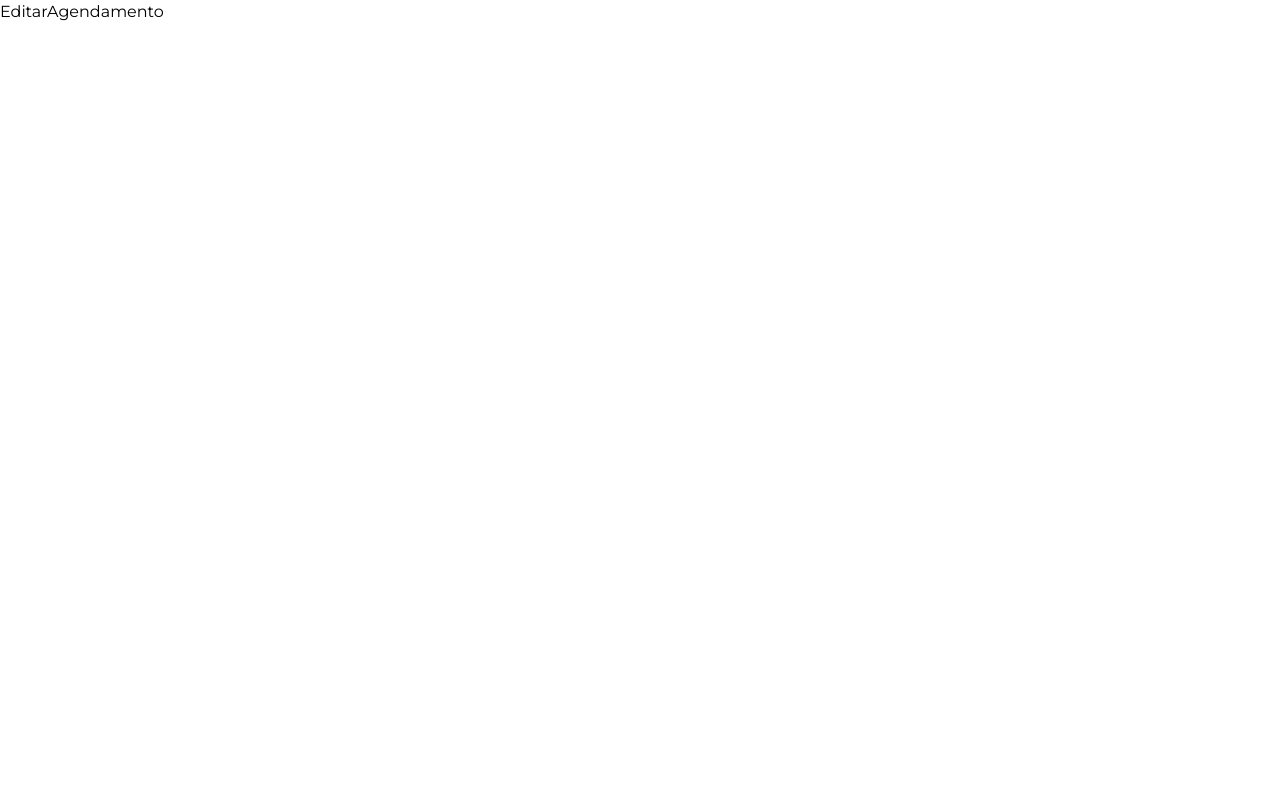
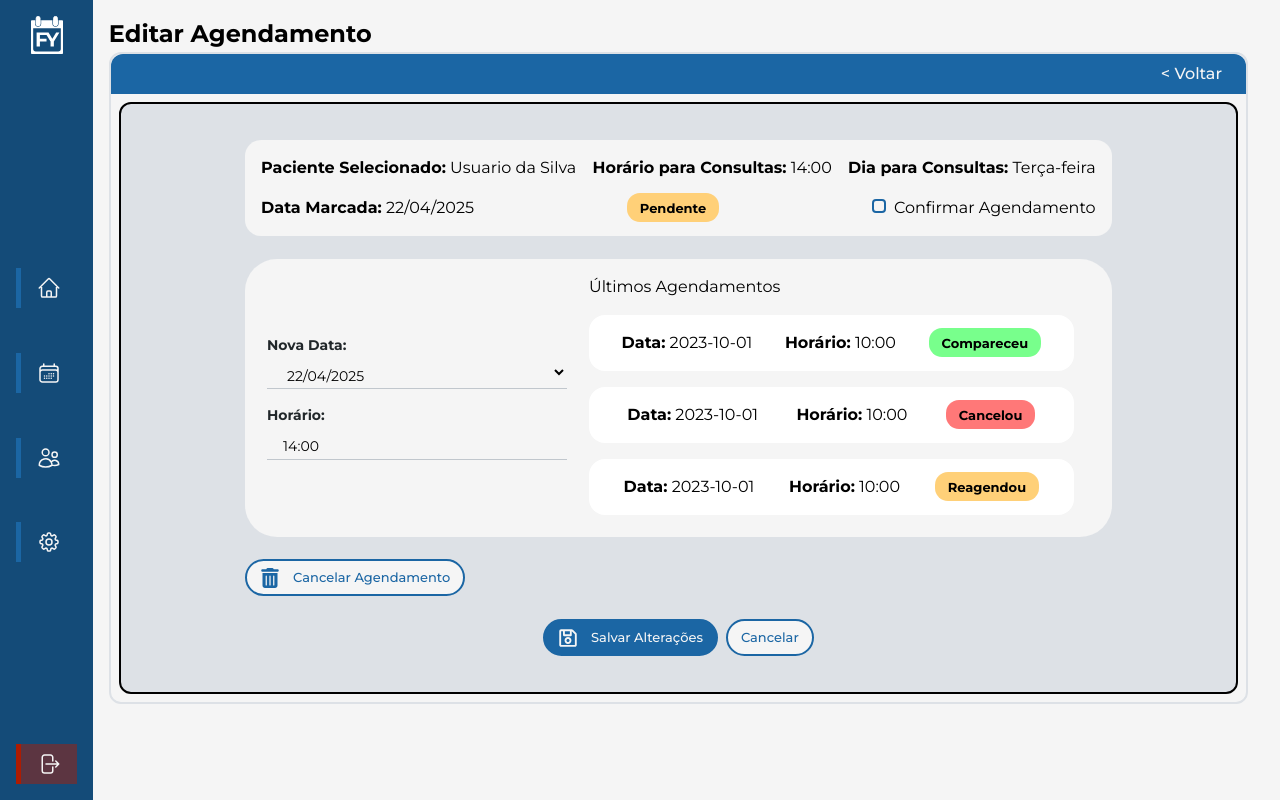
Before and after one commit to KauanPaschoal/web-projeto, a React (Vite) app: page /dashboard/agendamentos/editar in a window 1280 px wide. Built offline with nearby package versions, Linux system fonts and the light colour scheme.

Commit message:
feat: tela de editar agendamento front ok falta fetchs editar e cancelar. e att: componente de cadastrar e de agendaDia

```diff
--- a/src/pages/dashboard/agendamentos/CadastrarAgendamento/CadastrarAgendamento.css
+++ b/src/pages/dashboard/agendamentos/CadastrarAgendamento/CadastrarAgendamento.css
@@ -30,7 +30,7 @@
     height: 50%;
     display: flex;
     flex-direction: row;
-    align-items: start;
+    align-items: center;
     justify-content: space-evenly;
     background-color: var(--WhiteFy);
     border-radius: 2em;
@@ -41,7 +41,7 @@
 
 .div-escolher-paciente{
     width: 80%;
-    height: 10vh;
+    min-height: 10vh;
     display: flex;
     flex-direction: row;
     justify-content: space-between;
@@ -130,7 +130,6 @@
 
 
 .status{
-    background-color: var(--LightGrayFy);
     color: var(--BlackFy);
     padding: 0.5em 1em;
     border-radius: 1em;
@@ -140,22 +139,22 @@
 
 .status-sessao-ok{
     background-color: var(--GreenAlertFy);
-    color: var(--WhiteFy);
+    color: var(--BlackFy);
 }
 
 .status-sessao-cancelado{
     background-color: var(--RedAlertFy);
-    color: var(--WhiteFy);
+    color: var(--BlackFy);
 }
 
 .status-sessao-reagendado{
     background-color: var(--YellowAlertFy);
-    color: var(--WhiteFy);
+    color: var(--BlackFy);
 }
 
 .status-sessao-pendente{
     background-color: var(--YellowAlertFy);
-    color: var(--WhiteFy);
+    color: var(--BlackFy);
 }
 
 .status-sessao-default {
--- a/src/pages/dashboard/agendamentos/CadastrarAgendamento/CadastrarAgendamento.jsx
+++ b/src/pages/dashboard/agendamentos/CadastrarAgendamento/CadastrarAgendamento.jsx
@@ -237,9 +237,10 @@ const CadastrarAgendamento = ({ paciente }) => {
                     </div>
 
                     <div className='container-sessao'>
+                        {query !== '' && pacienteSelecionado && pacienteSelecionado.nome === query && (
                             <div className='container-inputs flex gap-2'>
                                 <div className="select-container w-full">
-                                <label htmlFor="data" className="input-label">Data</label>
+                                    <label htmlFor="data" className="input-label">Data:</label>
                                     <select
                                         id="data"
                                         name="data"
@@ -273,6 +274,8 @@ const CadastrarAgendamento = ({ paciente }) => {
                                     className={"w-full"}
                                 />
                             </div>
+                        )}
+
                         {query !== '' && pacienteSelecionado && pacienteSelecionado.nome === query && (
                             <div className='agendamentos-container'>
                                 <h3>Últimos Agendamentos</h3>
@@ -307,7 +310,10 @@ const CadastrarAgendamento = ({ paciente }) => {
                     </div>
                     <div className='flex gap-2'>
                         <button type="submit" className='btn_primario rounded-full' >Salvar Alterações</button>
-                        <button className='btn_secundario rounded-full'>Cancelar</button>
+                        <button className='btn_secundario rounded-full'
+                            onClick={() => window.location.href = '/dashboard/agendamentos'}
+                            type="button"
+                        >Cancelar</button>
                     </div>
                 </form>
             </MainComponent >
--- /dev/null
+++ b/src/pages/dashboard/agendamentos/EditarAgendamento/EditarAgendamento.css
@@ -0,0 +1,15 @@
+@import 'tailwindcss';
+
+.form-editar-agendamento{
+    display: flex;
+    flex-direction: column;
+    justify-content: space-evenly;
+    align-items: center;
+    width: 100%;
+    height: 100%;
+    padding: 1em;
+    gap: 0.2em;
+    border: var(--BlackFy) 2px solid;
+    border-radius: 12px;
+    background-color: var(--LightGrayFy);
+}
--- a/src/pages/dashboard/agendamentos/EditarAgendamento/EditarAgendamento.jsx
+++ b/src/pages/dashboard/agendamentos/EditarAgendamento/EditarAgendamento.jsx
@@ -1,8 +1,237 @@
 import React from 'react'
+import MainComponent from '../../components/mainComponent/MainComponent'
+import MenuLateralComponent from '../../components/MenuLateral/MenuLateralComponent'
+import './EditarAgendamento.css'
+import InputField from '../../components/InputField/InputField'
+import { FaDeleteLeft, FaTrashCan } from 'react-icons/fa6'
+import { FaRegSave, FaSave } from 'react-icons/fa'
 
 const EditarAgendamento = () => {
+
+  const [paciente, setPaciente] = React.useState([]);
+  const [agendamentos, setAgendamentos] = React.useState([]);
+  const [diasDoMes, setDiasDoMes] = React.useState({});
+  const [agendamento,setAgendamento] = React.useState({});
+
+  const pacienteResponse = ([
+    { id: 1, nome: "Usuario da Silva", horario: "14:00", diaSemana: 2, data: "22/04/2025", status: "Pendente" },
+  ]);
+
+  React.useEffect(() => {
+    const selectedPaciente = pacienteResponse.find(p => p.id === 1);
+    if (selectedPaciente) {
+      setPaciente(selectedPaciente);
+        setDiasDoMes({
+            diaMes: Array.from({ length: 4 }, (_, i) => {
+                const data = new Date();
+                data.setDate(data.getDate() + i * 7 + ((selectedPaciente.diaSemana - data.getDay() + 7) % 7));
+                return data.toLocaleDateString('pt-BR', { day: '2-digit', month: '2-digit', year: 'numeric' });
+            }),
+        });
+    }
+}, []);
+
+
+
+
+  const agendamentosResponse = ([
+    { data: "2023-10-01", horario: "10:00", idPaciente: 1, status: "Compareceu" },
+    { data: "2023-10-01", horario: "10:00", idPaciente: 1, status: "Cancelou" },
+    { data: "2023-10-01", horario: "10:00", idPaciente: 1, status: "Reagendou" },
+    { data: "2023-10-01", horario: "10:00", idPaciente: 1, status: "Pendente" },
+    { data: "2023-10-01", horario: "10:00", idPaciente: 1, status: "Compareceu" },
+  ]);
+
+
+
+  React.useEffect(() => {
+    if (paciente && paciente.id) {
+        const filteredAgendamentos = agendamentosResponse.filter(
+            agendamento => agendamento.idPaciente === paciente.id
+        );
+        setAgendamentos(filteredAgendamentos);
+    }
+}, [paciente]);
+
+  const getNomeDiaSemana = (diaSemana) => {
+    const dias = [
+      "Domingo",
+      "Segunda-feira",
+      "Terça-feira",
+      "Quarta-feira",
+      "Quinta-feira",
+      "Sexta-feira",
+      "Sábado",
+    ];
+    return dias[diaSemana] || "Desconhecido";
+  };
+
+  const handleAtualizarAgendamento = (e) => {
+    e.preventDefault();
+
+    const updatedPaciente = {
+      ...paciente,
+      data: paciente.data,
+      horario: paciente.horario,
+      status: paciente.status,
+    };
+    setPaciente(updatedPaciente);
+
+
+    alert("Agendamento atualizado com sucesso!");
+    console.log("Paciente atualizado:", updatedPaciente);
+    console.log("Paciente objeto:", paciente);
+  }
+
+
+
+
+
   return (
-    <div>EditarAgendamento</div>
+    <>
+      <MenuLateralComponent />
+      <MainComponent
+        title={'Editar Agendamento'}
+        headerContent={
+          <button className="btn_agendamento" onClick={() => window.location.href = '/dashboard/agendamentos'}>
+            {"< Voltar"}
+          </button>
+        }
+      >
+
+        <form className='form-editar-agendamento'
+
+          noValidates
+          onSubmit={handleAtualizarAgendamento}>
+          <div className='div-escolher-paciente'>
+            {paciente && (
+              <div className="paciente-info">
+                <p><strong>Paciente Selecionado:</strong> {paciente.nome}</p>
+                <p><strong>Horário para Consultas:</strong> {paciente.horario}</p>
+                <p><strong>Dia para Consultas:</strong> {getNomeDiaSemana(paciente.diaSemana)}</p>
+                <p><strong>Data Marcada:</strong> {paciente.data}</p>
+                <p><strong></strong>
+                  <span className={`status ${paciente.status === 'Pendente' ? 'status-sessao-pendente' :
+                    paciente.status === 'Confirmado' ? 'status-sessao-ok' :
+                      paciente.status === 'Cancelado' ? 'status-cancelado' :
+                        ''
+                    }`}>
+                    {paciente.status}
+                  </span>
+                </p>
+                <div className="checkbox-container">
+                  <label>
+                    <input
+                      type="checkbox"
+                      checked={paciente.confirmado || false}
+                      onChange={(e) => setPaciente({
+                        ...paciente,
+                        confirmado: e.target.checked,
+                        status: e.target.checked ? 'Confirmado' : 'Pendente'
+                      })}
+                    />
+                    Confirmar Agendamento
+                  </label>
+                </div>
+              </div>
+            )}
+          </div>
+
+          <div className='container-sessao'>
+            <div className='container-inputs flex gap-2'>
+              <div className="select-container w-full">
+                <label htmlFor="data" className="input-label">Nova Data:</label>
+                <select
+                  id="data"
+                  name="data"
+                  required
+                  className="select-field w-full"
+                  value={paciente?.data || ''}
+                  onChange={(e) => setPaciente({
+                    ...paciente,
+                    data: e.target.value
+                  })}
+                >
+                  <option value="" disabled>Selecione uma data</option>
+                  {paciente && diasDoMes.diaMes && diasDoMes.diaMes.map((data, index) => (
+                    <option key={index} value={data}>
+                      {data}
+                    </option>
+                  ))}
+                </select>
+              </div>
+              <InputField
+                type="text"
+                id="horario"
+                name="horario"
+                labelTitle="Horário"
+                placeholder="Horário"
+                required
+                value={paciente ? paciente.horario : ''}
+                readOnly={paciente ? false : true}
+                className={"w-full"}
+              />
+            </div>
+            {paciente && (
+              <div className='agendamentos-container'>
+                <h3>Últimos Agendamentos</h3>
+                <div className='agendamentos-list'>
+                  {agendamentos.map((agendamento, index) => {
+                    const getStatusSessaoClass = () => {
+                      switch (agendamento.status) {
+                        case 'Compareceu':
+                          return 'status-sessao-ok';
+                        case 'Pendente':
+                          return 'status-sessao-pendente';
+                        case 'Cancelou':
+                          return 'status-sessao-cancelado';
+                        case 'Reagendou':
+                          return 'status-sessao-reagendado';
+                        default:
+                          return 'status-sessao-default';
+                      }
+                    };
+                    return (
+                      <div key={index} className="agendamento-item">
+                        <p><strong>Data:</strong> {agendamento.data}</p>
+                        <p><strong>Horário:</strong> {agendamento.horario}</p>
+                        <p><span className={`status ${getStatusSessaoClass()}`}>{agendamento.status}</span></p>
+                      </div>
+                    )
+                  }
+                  )}
+                </div>
+              </div>
+            )}
+          </div>
+          <div className='w-[80%]'>
+            <button
+              className='btn_secundario rounded-full flex gap-2'
+              type="button"
+              onClick={() => setPaciente({
+                ...paciente,
+                data: paciente.selectedDate
+              })}
+            >
+              <FaTrashCan className='' size={20} />
+              Cancelar Agendamento
+            </button>
+          </div>
+          <div className='flex gap-2'>
+            <button type='submit' className='btn_primario rounded-full flex gap-2'>
+              <FaRegSave className='' size={20} />
+              Salvar Alterações</button>
+            <button className='btn_secundario rounded-full'
+              onClick={() => window.location.href = '/dashboard/agendamentos'}
+              type="button">
+              Cancelar
+            </button>
+          </div>
+
+        </form>
+
+      </MainComponent>
+    </>
   )
 }
 
--- a/src/pages/dashboard/components/AgendaDiaComponent/AgendaDiaComponent.css
+++ b/src/pages/dashboard/components/AgendaDiaComponent/AgendaDiaComponent.css
@@ -15,8 +15,6 @@
         width: fit-content;
     }
 }
-
-
 
 .status {
     background-color: var(--GreenAlertFy);
--- a/src/pages/dashboard/components/AgendaDiaComponent/AgendaDiaComponent.jsx
+++ b/src/pages/dashboard/components/AgendaDiaComponent/AgendaDiaComponent.jsx
@@ -1,9 +1,9 @@
 import React from 'react'
 import './AgendaDiaComponent.css'
 
-const AgendaDiaComponent = ({ nome, horario, status }) => {
+const AgendaDiaComponent = ({ nome, horario, status = 'Default' }) => {
 
-      const getStatusClass = () => {
+      const getStatusClasse = () => {
         switch (status) {
           case 'Confirmado':
             return 'status-confirmado';
@@ -18,7 +18,7 @@ const AgendaDiaComponent = ({ nome, horario, status }) => {
 
     return (
         <div className='agendaDiaComponent bg-gray-200'>
-            <span className={`status ${getStatusClass()}`}>{status}</span>
+            <span className={`status ${getStatusClasse()}`}>{status}</span>
             <div className='info-card flex'>
                 <div className='flex gap-1'>
                     <span className='font-bold'>Nome:</span><p>{nome}</p>
```
Lines whose indentation alone changed are shown as unchanged.
